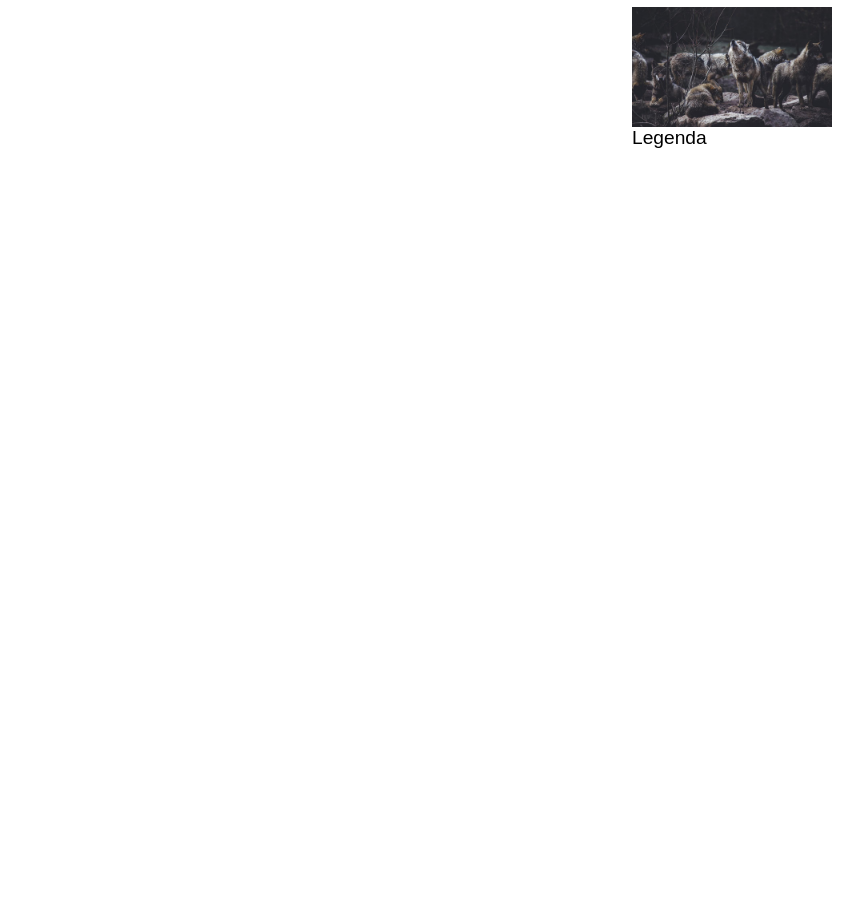
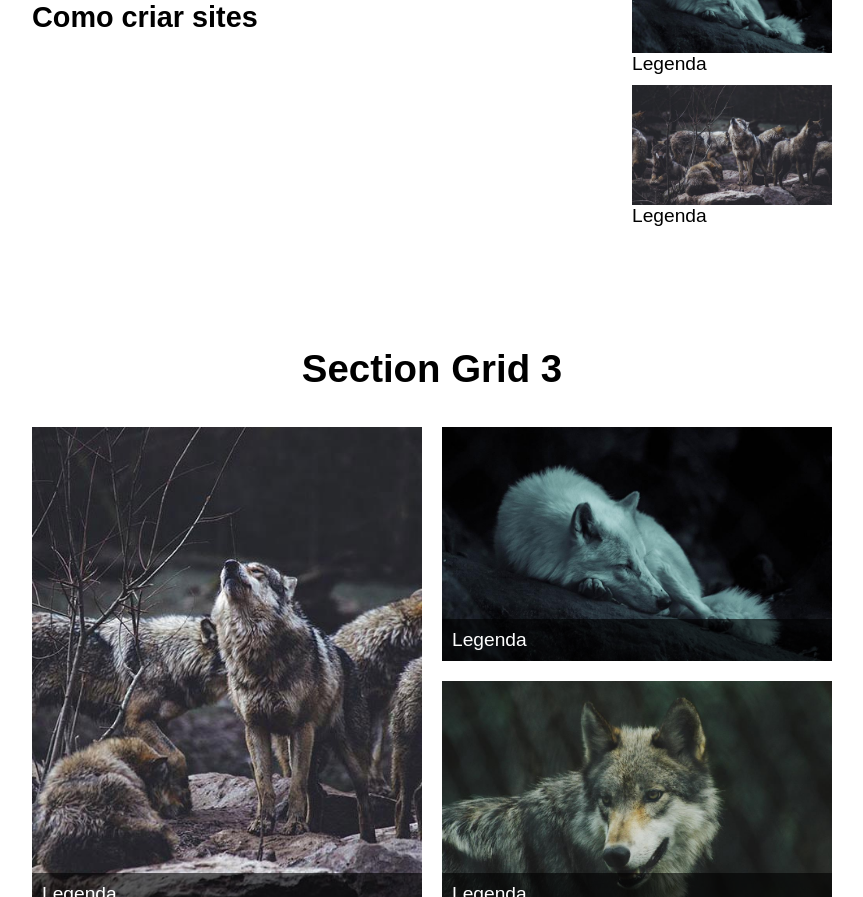
Before and after one commit to JoseHenriquePatrocinio/Web_Faculdade, a plain HTML site: page FlexBox/index.html in a window 1280 px wide. Shown: the part 1903-2800 px from the top of the page, without its empty margins (208-1071 px from the left). Before the commit the page ends 2172 px from the top, so only its background shows below. Drawn offline with Linux system fonts and the light colour scheme.

Commit message:
UpdateFlexBox

```diff
--- a/FlexBox/assets/style.css
+++ b/FlexBox/assets/style.css
@@ -9,7 +9,7 @@ p {
     font-family: Arial;
 }
 
-body{
+body {
     margin-bottom: 100px;
 }
 
@@ -18,12 +18,12 @@ a {
     color: white;
 }
 
-h1{
+h1 {
     text-align: center;
     margin-top: 100px;
 }
 
-img{
+img {
     max-width: 100%;
     display: block;
 }
@@ -40,11 +40,11 @@ img{
 
 }
 
-.menu{
+.menu {
     display: flex;
 }
 
-.menu li{
+.menu li {
     margin-left: 10px;
 
 }
@@ -54,23 +54,28 @@ img{
     padding: 10px;
 }
 
+.logo img{
+    width: 200px;
+    height: 120px;
+}
+
 /*CSS FlexBox 1*/
 
-.flex{
+.flex {
     display: flex;
     flex-wrap: wrap;
     max-width: 800px;
     margin: 0 auto;
 }
 
-.flex > div{
+.flex>div {
     flex: 1 1 200px;
     margin: 10px;
 }
 
 /*CSS GRID 1*/
 
-.grid1{
+.grid1 {
 
     display: grid;
     grid-template-columns: repeat(3, 1fr);
@@ -81,7 +86,7 @@ img{
 
 }
 
-.grid1 > div:nth-child(n + 4){
+.grid1>div:nth-child(n + 4) {
     display: grid;
     grid-template-columns: 1fr 1fr;
     grid-gap: 10px;
@@ -89,36 +94,36 @@ img{
 
 }
 
-.grid1 > div.anuncio{
+.grid1>div.anuncio {
     grid-column: 1;
     grid-row: 2 / 5;
     display: block;
 }
 
-@media (max-width: 600px){
+@media (max-width: 600px) {
 
-.grid1{
+    .grid1 {
         grid-template-columns: repeat(2, 1fr);
     }
 
-.grid1 > div:nth-child(n + 4){
+    .grid1>div:nth-child(n + 4) {
 
         display: block;
 
     }
 
-.grid1 > div.anuncio{
+    .grid1>div.anuncio {
 
         grid-column: auto;
         grid-row: auto;
-    order:-1;
+        order: -1;
     }
 
 }
 
 /*CSS Grid 2*/
 
-.grid2{
+.grid2 {
     display: grid;
     grid-template-columns: 1fr 200px;
     grid-gap: 20px;
@@ -127,21 +132,63 @@ display: block;
     margin: 0 auto;
 }
 
-.sidebar > div{
+.sidebar>div {
     margin-bottom: 10px;
 }
 
-@media (max-width: 600px){
-    .grid2{
+@media (max-width: 600px) {
+    .grid2 {
         grid-template-columns: 1fr;
     }
-    .sidebar{
+
+    .sidebar {
         display: flex;
-        overflow:  scroll;
+        overflow: scroll;
     }
-    .sidebar > div {
+
+    .sidebar>div {
         flex: 1 0 200px;
         margin: 0 10x;
     }
 
 }
+
+/*CSS Grid 3*/
+
+.grid3 {
+    display: grid;
+    grid-template-columns: repeat(2, 1fr);
+    grid-gap: 20px;
+    margin: 0 auto;
+    max-width: 800px;
+    padding: 10px;
+}
+
+.grid3-item:nth-child(1) {
+
+    grid-row: 1 / 3;
+
+}
+
+.grid3-item {
+
+    display: grid;
+
+}
+
+.grid3-item img {
+
+    grid-column: 1;
+    grid-row: 1/3;
+    align-self: end;
+}
+
+.grid3-item p {
+
+    background: rgba(0, 0, 0, .6);
+    padding: 10px;
+    color: white;
+    grid-column: 1;
+    grid-row: 2;
+    align-self: end;
+}
--- a/FlexBox/index.html
+++ b/FlexBox/index.html
@@ -13,13 +13,17 @@
 
     <header class="header">
 
-        <a href="/">Logo</a>
+        <div class="logo">
+
+            <img src="/FlexBox/imgs/logo.jpg">
+
+        </div>
         <nav>
             <ul class="menu">
 
-                <li><a href="/">Sobre</a></li>
-                <li><a href="/">Produtos</a></li>
-                <li><a href="/">Contato</a></li>
+                <li><a href="#">Sobre</a></li>
+                <li><a href="#">Produtos</a></li>
+                <li><a href="#">Contato</a></li>
 
             </ul>
 
@@ -57,7 +61,7 @@
         </div>
     </section>
 
-        <h1>Section Grid 1</h1>
+    <h1>Section Grid 1</h1>
 
     <section class="grid1">
         <div>
@@ -141,6 +145,28 @@
 
     </section>
 
+    <h1>Section Grid 3</h1>
+    <section class="grid3">
+
+        <div class="grid3-item">
+            <img src="/FlexBox/imgs/lobo4.jpg">
+            <p>Legenda</p>
+        </div>
+
+
+        <div class="grid3-item">
+            <img src="/FlexBox/imgs/lobo1.jpg">
+            <p>Legenda</p>
+        </div>
+
+        <div class="grid3-item">
+            <img src="/FlexBox/imgs/lobo2.jpg">
+            <p>Legenda</p>
+        </div>
+
+
+    </section>
+
 </body>
 
 </html>
```
Also changed, not shown: FlexBox/imgs/logo.jpg (added). Lines whose indentation alone changed are shown as unchanged.
